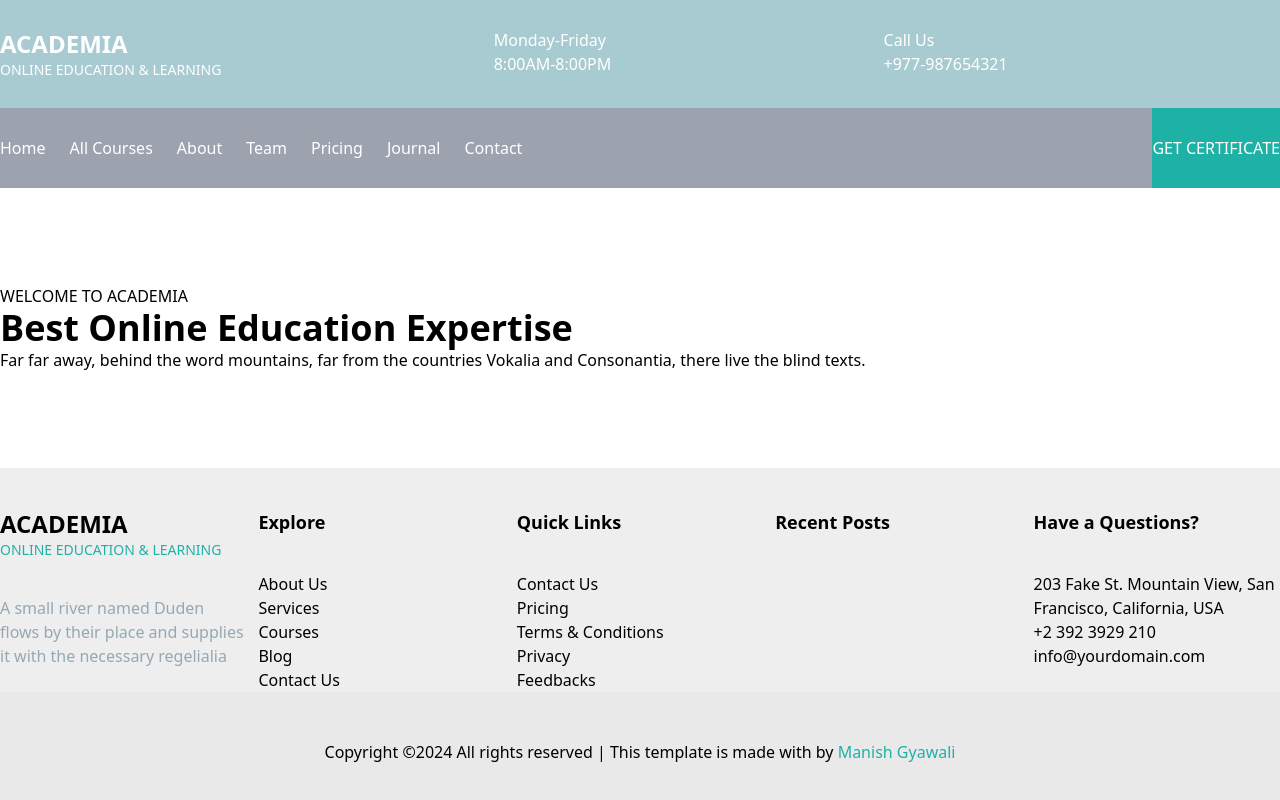
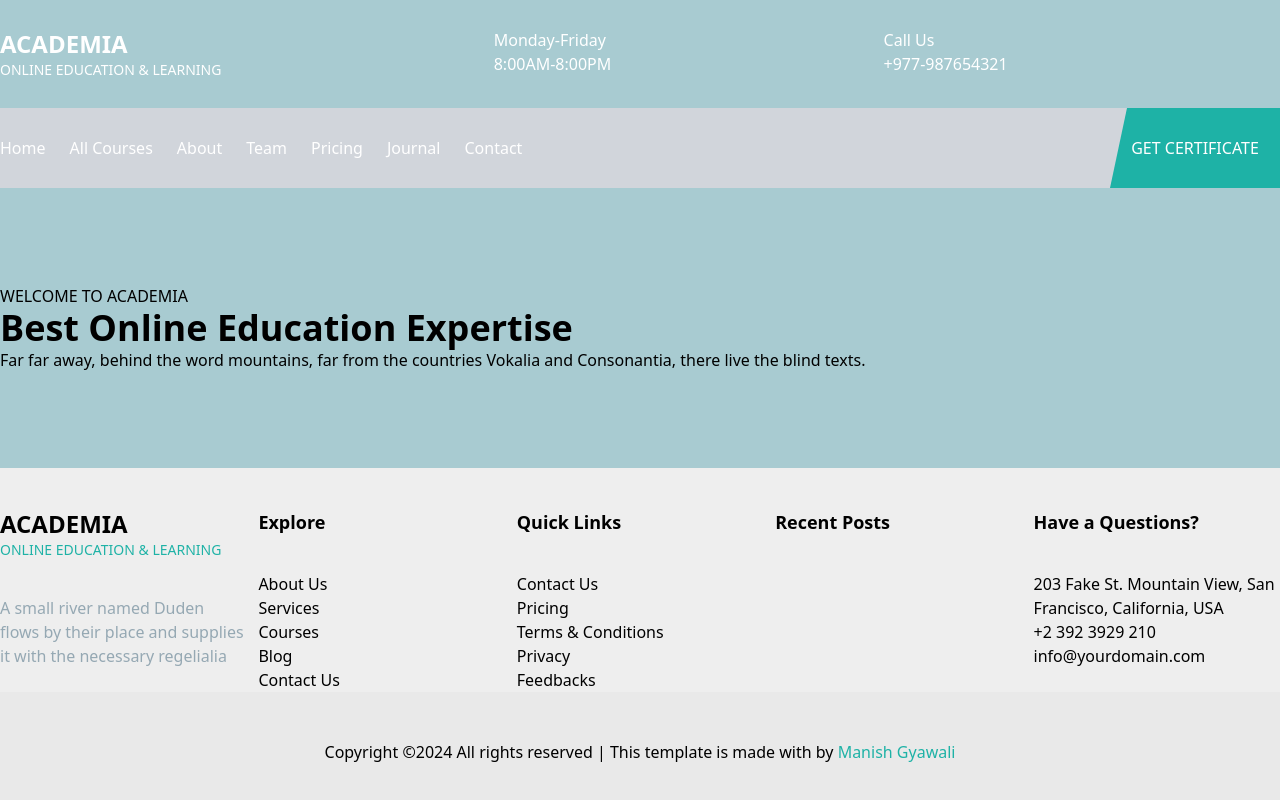
Before and after one commit to manishgyawali/Education-website, a React (Vite) app in the folder EducationP/: page / in a window 1280 px wide. Shown: the top 800 px of the page. Built offline with nearby package versions, Linux system fonts and the light colour scheme.

Commit message:
new commit

```diff
--- a/EducationP/src/components/banner/Homebanner.jsx
+++ b/EducationP/src/components/banner/Homebanner.jsx
@@ -3,14 +3,13 @@ import React from 'react'
 const Homebanner = () => {
   return (
 
-<div className='py-24'>
+<div className='py-24 bg-bgmain'>
     <div className=''>
         <h3>WELCOME TO ACADEMIA</h3>
         <h1 className='font-bold text-4xl'>Best Online Education Expertise</h1>
         <p>Far far away, behind the word mountains, far from the countries Vokalia and Consonantia, there live the blind texts.</p>
     </div>
     <div>
-
     </div>
 </div>
 
--- a/EducationP/src/components/common/header/nav.jsx
+++ b/EducationP/src/components/common/header/nav.jsx
@@ -2,7 +2,7 @@ import React from 'react'
 
 const Header = () => {
   return (
-    <div className='flex justify-between bg-gray-400 h-20 text-white '>
+    <div className='flex justify-between bg-gray-300 h-20 text-white '>
       <div className='flex justify-center items-center'>
         <ul className='flex gap-6 '>
           <li>Home</li>
@@ -14,7 +14,7 @@ const Header = () => {
           <li>Contact</li>
         </ul>
       </div>
-      <div className='flex justify-center items-center bg-customgreen'>
+      <div className='flex justify-center items-center bg-customgreen clip-polygon w-[170px] '>
         <h2 >GET CERTIFICATE</h2>
       </div>
     </div>
--- a/EducationP/tailwind.config.js
+++ b/EducationP/tailwind.config.js
@@ -11,9 +11,24 @@ export default {
         bgwhite: 'rgba(238,238,238,255)',
         ftpara: '#95a8b3',
         bgmain: '#A8CBD1',
-        bgfooter : '#E9E9E9'
+        bgfooter : '#E9E9E9',
+        navbgcolor : 'rgba(255,255,255,0.2)'
+      },
+      backgroundImage : {
+        'home-banner' : "url('/Education-website/EducationP/src/components/banner/homebanner.jpg')"
+      },
+      clipPath: {
+        'custom-polygon': 'polygon(10% 0, 100% 0, 100% 100%, 0 100%)',
       },
     },
   },
-  plugins: [],
-}
+  plugins: [
+    function ({ addUtilities }) {
+      addUtilities({
+        '.clip-polygon': {
+          'clip-path': 'polygon(10% 0, 100% 0, 100% 100%, 0 100%)',
+        },
+      });
+    },
+  ],
+};
```
Also changed, not shown: EducationP/src/components/banner/homebanner.jpg (added).
